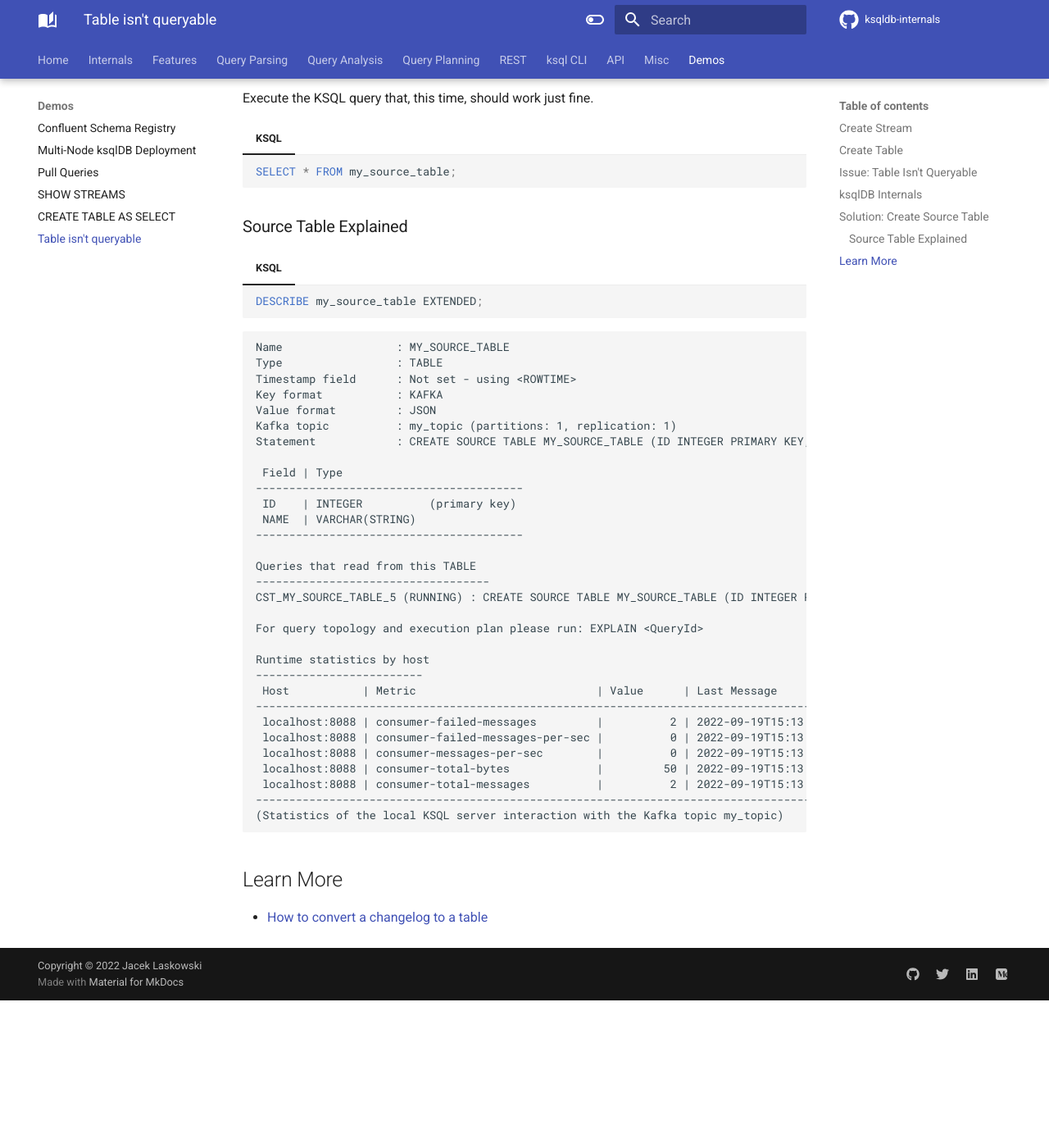
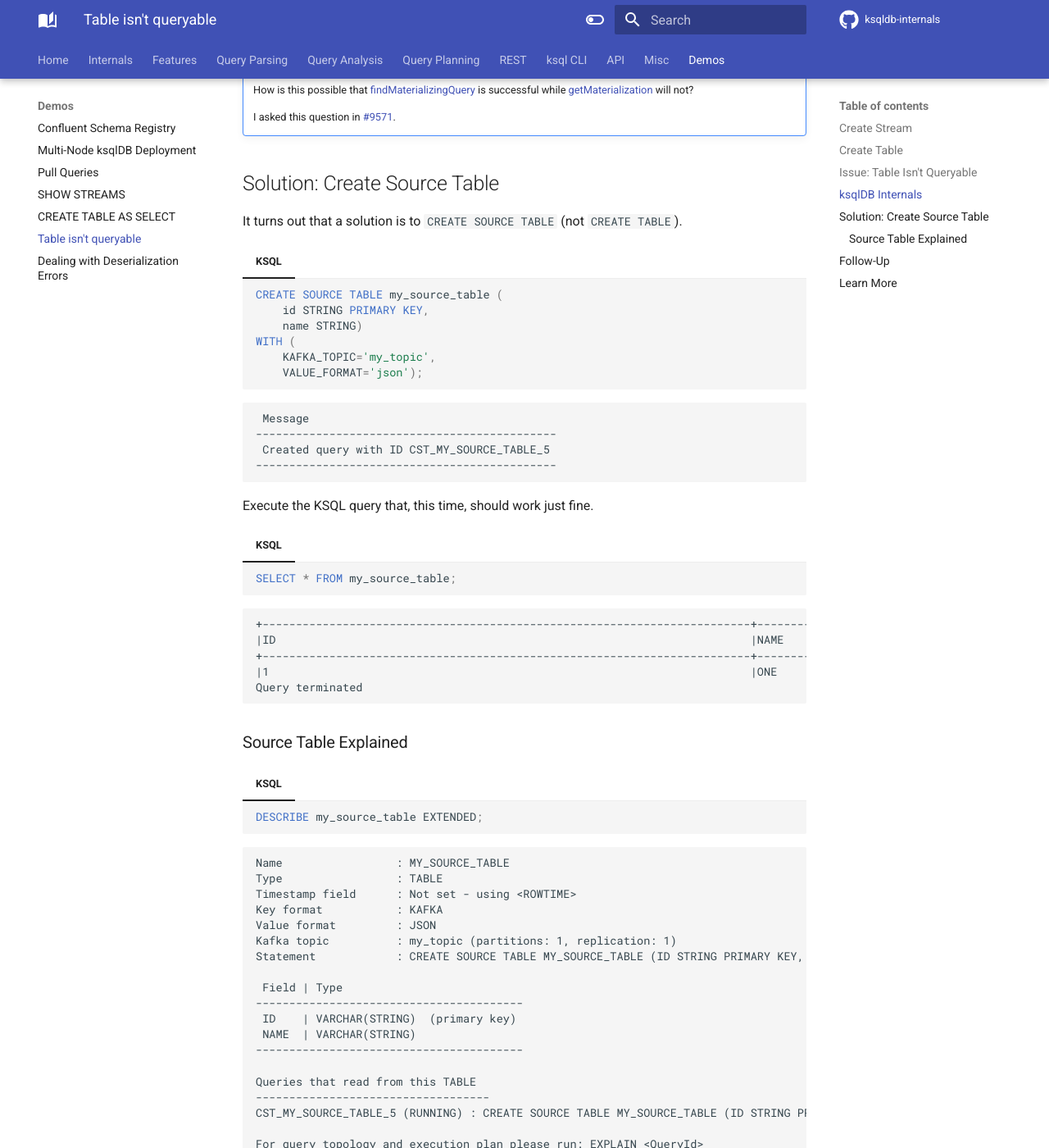
Before and after one commit to japila-books/ksqldb-internals, an MkDocs documentation site: the page built from docs/demo/table-isnt-queryable.md, in a window 1280 px wide and 1400 px high, scrolled down 2923 px. Shown: the whole window at 82% size. Built offline with MkDocs 1.6.1 and Material for MkDocs 9.7.7, drawn with Linux system fonts in a browser that asks for light colours; comment, search, counter and statistics services are not loaded; before the commit the page ends 4143 px from its top, so only the background shows below that; some of the changed text lies outside the part shown.

Commit message:
Demo: Table isn't queryable cntd.

````diff
--- a/docs/demo/table-isnt-queryable.md
+++ b/docs/demo/table-isnt-queryable.md
@@ -3,26 +3,32 @@
 This demo shows the internals of this infamous error while querying a table that is not queryable whatsoever.
 
 ```text
-ksql> select * from my_table;
+ksql> SELECT * FROM my_table;
 The `MY_TABLE` table isn't queryable. To derive a queryable table, you can do 'CREATE TABLE QUERYABLE_MY_TABLE AS SELECT * FROM MY_TABLE'. See https://cnfl.io/queries for more info.
 Add EMIT CHANGES if you intended to issue a push query.
-Statement: select * from my_table;: select * from my_table;
+Statement: SELECT * FROM my_table;: SELECT * FROM my_table;
 ```
 
 ## Create Stream
 
-Create a stream.
+=== "KSQL"
 
-=== "KSQL"
     ```sql
     CREATE STREAM my_stream (
         id INTEGER,
         name STRING)
     WITH (
-        kafka_topic='my_topic',
-        value_format='json',
-        partitions=1);
+        KAFKA_TOPIC='my_topic',
+        VALUE_FORMAT='json',
+        PARTITIONS=1);
     ```
+
+```text
+ Message
+----------------
+ Stream created
+----------------
+```
 
 ```text
 ksql> LIST STREAMS;
@@ -47,9 +53,12 @@ echo '1:{"id": 1, "name": "one"}' | kcat -P -b :9092 -t my_topic -K :
 echo '1:{"id": 1, "name": "ONE"}' | kcat -P -b :9092 -t my_topic -K :
 ```
 
+Query the stream to make sure that there are two records indeed.
+
 === "KSQL"
+
     ```sql
-    select * from my_stream;
+    SELECT * FROM my_stream;
     ```
 
 ```text
@@ -62,38 +71,63 @@ Query Completed
 Query terminated
 ```
 
-You should see two records. All should be working as expected.
+You could instead use `PRINT [topic]` command.
+
+=== "KSQL"
+
+    ```sql
+    PRINT my_topic FROM BEGINNING LIMIT 2;
+    ```
+
+```text
+Key format: JSON or KAFKA_STRING
+Value format: JSON or KAFKA_STRING
+rowtime: 2022/09/20 19:28:31.292 Z, key: 1, value: {"id": 1, "name": "one"}, partition: 0
+rowtime: 2022/09/20 19:28:31.324 Z, key: 1, value: {"id": 1, "name": "ONE"}, partition: 0
+Topic printing ceased
+```
 
 ## Create Table
 
-This step will create a table on the stream topic (that, as you may have experienced already, makes a table non-queryable).
+Given these two records with the same key `1`, I thought I'd use a ksql table to turn them into a single record with the last values for `id` and `name` columns.
+
+I created a table on the stream topic directly.
 
 === "KSQL"
+
     ```sql
     CREATE TABLE my_table (
-        id INTEGER PRIMARY KEY,
+        id STRING PRIMARY KEY,
         name STRING)
     WITH (
-        kafka_topic='my_topic',
-        value_format='json');
+        KAFKA_TOPIC='my_topic',
+        VALUE_FORMAT='json');
     ```
+
+```text
+ Message
+---------------
+ Table created
+---------------
+```
 
 ## Issue: Table Isn't Queryable
 
-Execute the following KSQL query to reproduce the error.
+Execute the following KSQL query to reproduce the infamous `table isn't queryable` error.
 
 === "KSQL"
+
     ```sql
-    select * from my_table;
+    SELECT * FROM my_table;
     ```
 
 ```text
 The `MY_TABLE` table isn't queryable. To derive a queryable table, you can do 'CREATE TABLE QUERYABLE_MY_TABLE AS SELECT * FROM MY_TABLE'. See https://cnfl.io/queries for more info.
 Add EMIT CHANGES if you intended to issue a push query.
-Statement: select * from my_table;: select * from my_table;
+Statement: SELECT * FROM my_table;: SELECT * FROM my_table;
 ```
 
-Why?! It worked like a charm with a stream, but does not with a table?!
+Why?! It worked like a charm with a stream. Why does it not work with a table?!
 
 ## ksqlDB Internals
 
@@ -111,17 +145,17 @@ There are two code paths that lead to [throwing a notMaterializedException](../P
 
 ## Solution: Create Source Table
 
-It turns out that a solution is to create a `SOURCE TABLE` instead.
+It turns out that a solution is to `CREATE SOURCE TABLE` (not `CREATE TABLE`).
 
 === "KSQL"
 
     ```sql
     CREATE SOURCE TABLE my_source_table (
-        id INTEGER PRIMARY KEY,
+        id STRING PRIMARY KEY,
         name STRING)
     WITH (
-        kafka_topic='my_topic',
-        value_format='json');
+        KAFKA_TOPIC='my_topic',
+        VALUE_FORMAT='json');
     ```
 
 ```text
@@ -139,6 +173,14 @@ Execute the KSQL query that, this time, should work just fine.
     SELECT * FROM my_source_table;
     ```
 
+```text
++-------------------------------------------------------------------------+-------------------------------------------------------------------------+
+|ID                                                                       |NAME                                                                     |
++-------------------------------------------------------------------------+-------------------------------------------------------------------------+
+|1                                                                        |ONE                                                                      |
+Query terminated
+```
+
 ### Source Table Explained
 
 === "KSQL"
@@ -154,32 +196,36 @@ Timestamp field      : Not set - using <ROWTIME>
 Key format           : KAFKA
 Value format         : JSON
 Kafka topic          : my_topic (partitions: 1, replication: 1)
-Statement            : CREATE SOURCE TABLE MY_SOURCE_TABLE (ID INTEGER PRIMARY KEY, NAME STRING) WITH (KAFKA_TOPIC='my_topic', KEY_FORMAT='KAFKA', VALUE_FORMAT='JSON');
+Statement            : CREATE SOURCE TABLE MY_SOURCE_TABLE (ID STRING PRIMARY KEY, NAME STRING) WITH (KAFKA_TOPIC='my_topic', KEY_FORMAT='KAFKA', VALUE_FORMAT='JSON');
 
  Field | Type
 ----------------------------------------
- ID    | INTEGER          (primary key)
+ ID    | VARCHAR(STRING)  (primary key)
  NAME  | VARCHAR(STRING)
 ----------------------------------------
 
 Queries that read from this TABLE
 -----------------------------------
-CST_MY_SOURCE_TABLE_5 (RUNNING) : CREATE SOURCE TABLE MY_SOURCE_TABLE (ID INTEGER PRIMARY KEY, NAME STRING) WITH (KAFKA_TOPIC='my_topic', KEY_FORMAT='KAFKA', VALUE_FORMAT='JSON');
+CST_MY_SOURCE_TABLE_5 (RUNNING) : CREATE SOURCE TABLE MY_SOURCE_TABLE (ID STRING PRIMARY KEY, NAME STRING) WITH (KAFKA_TOPIC='my_topic', KEY_FORMAT='KAFKA', VALUE_FORMAT='JSON');
 
 For query topology and execution plan please run: EXPLAIN <QueryId>
 
 Runtime statistics by host
 -------------------------
- Host           | Metric                           | Value      | Last Message
--------------------------------------------------------------------------------------------
- localhost:8088 | consumer-failed-messages         |          2 | 2022-09-19T15:13:06.147Z
- localhost:8088 | consumer-failed-messages-per-sec |          0 | 2022-09-19T15:13:06.147Z
- localhost:8088 | consumer-messages-per-sec        |          0 | 2022-09-19T15:13:06.137Z
- localhost:8088 | consumer-total-bytes             |         50 | 2022-09-19T15:13:06.137Z
- localhost:8088 | consumer-total-messages          |          2 | 2022-09-19T15:13:06.137Z
--------------------------------------------------------------------------------------------
+ Host           | Metric                    | Value      | Last Message
+------------------------------------------------------------------------------------
+ localhost:8088 | consumer-messages-per-sec |          0 | 2022-09-20T19:35:24.371Z
+ localhost:8088 | consumer-total-bytes      |         50 | 2022-09-20T19:35:24.371Z
+ localhost:8088 | consumer-total-messages   |          2 | 2022-09-20T19:35:24.371Z
+------------------------------------------------------------------------------------
 (Statistics of the local KSQL server interaction with the Kafka topic my_topic)
 ```
+
+## Follow-Up
+
+One thing that may have caught your attention is the type of the primary key, i.e. `ID STRING PRIMARY KEY`.
+
+The reason for this choice is that the demo uses `kcat` to send records and, as it turns out, keys cannot be any other type but `STRING`. Learn more in [Demo: Dealing with Deserialization Errors](dealing-with-deserialization-errors.md).
 
 ## Learn More
 
--- a/mkdocs.yml
+++ b/mkdocs.yml
@@ -398,3 +398,4 @@ nav:
     - SHOW STREAMS: demo/show-streams.md
     - CREATE TABLE AS SELECT: demo/create-table-as-select.md
     - Table isn't queryable: demo/table-isnt-queryable.md
+    - Dealing with Deserialization Errors: demo/dealing-with-deserialization-errors.md
````
Also changed, not shown: docs/demo/dealing-with-deserialization-errors.md (added, +3 -0 lines).
